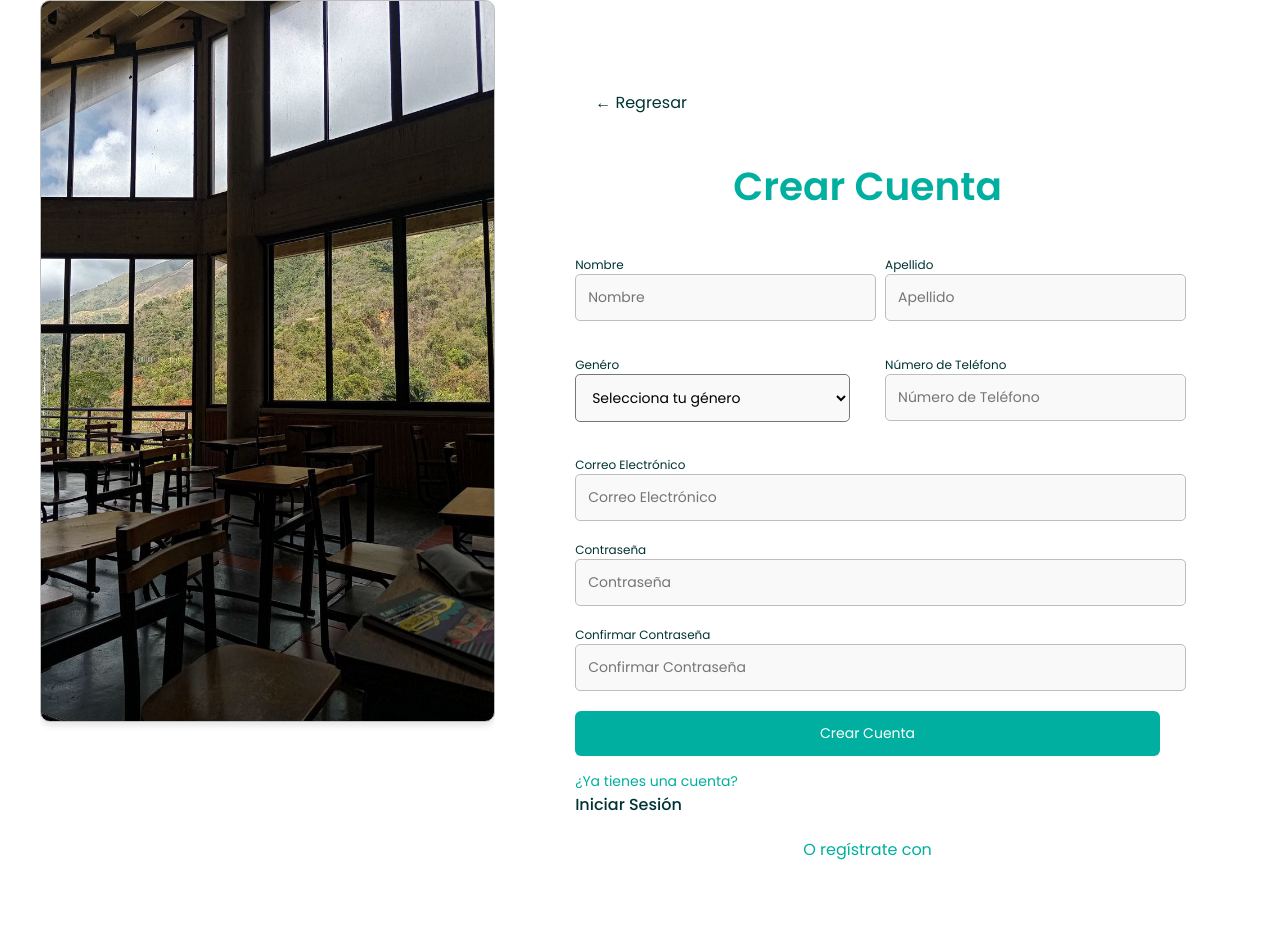
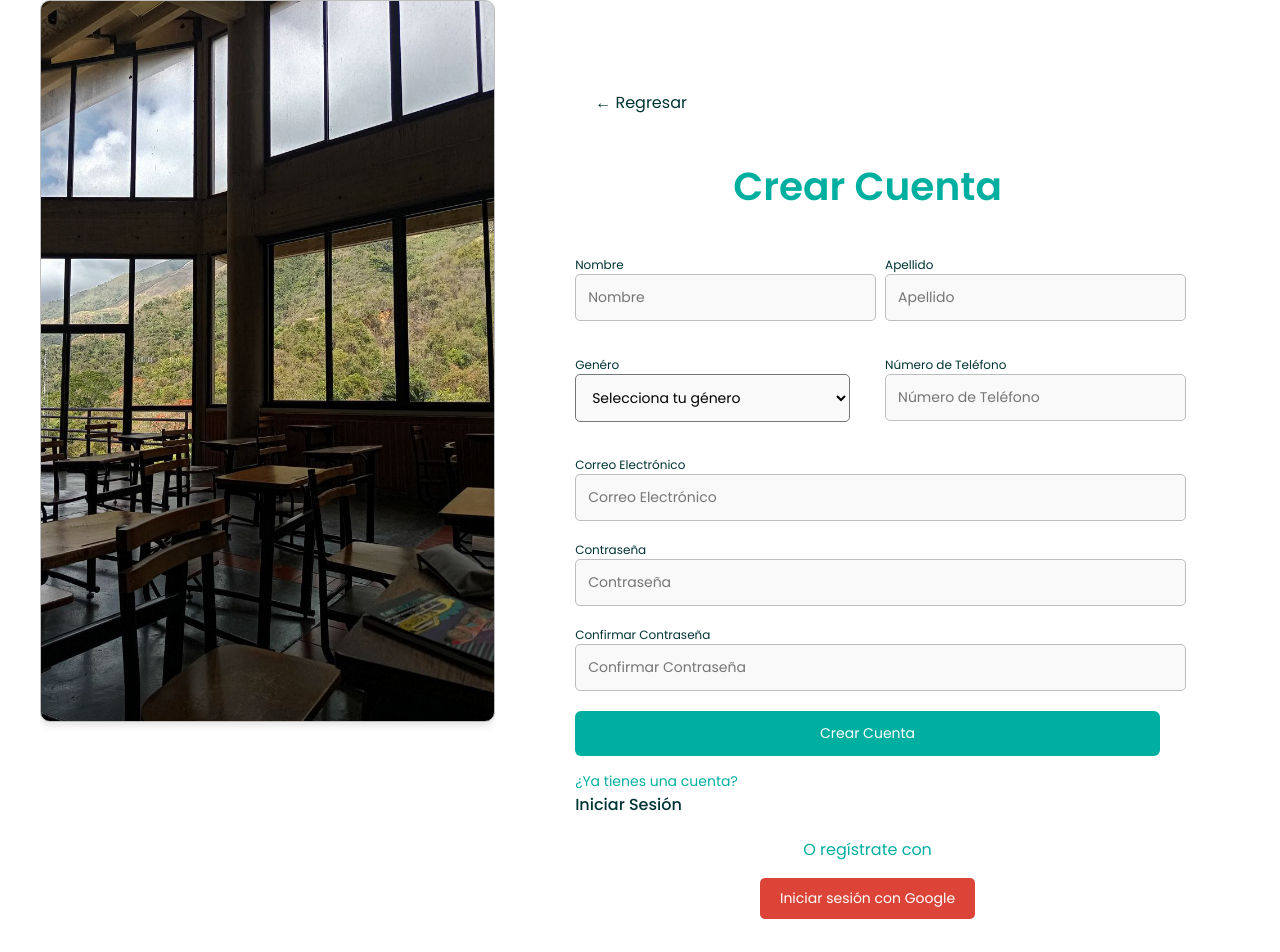
Before and after one commit to Aristides-19/unimet-avila, a React (Vite) app: page /register in a window 1280 px wide. Shown: the top 952 px of the page. Built offline with nearby package versions, Linux system fonts and the light colour scheme.

Commit message:
actualizacion registro, boton de google (tiene fallas al guardar el apellido)

```diff
--- /dev/null
+++ b/src/components/GoogleButton/GoogleButton.jsx
@@ -0,0 +1,46 @@
+// GoogleButton.jsx
+import React from 'react';
+import { GoogleAuthProvider, signInWithPopup } from 'firebase/auth';
+import { auth, db } from '../../firebase';
+import { doc, setDoc } from 'firebase/firestore';
+import styles from './GoogleButton.module.css';
+
+const GoogleButton = ({ onSuccess, onError }) => {
+  const handleGoogleLogin = async () => {
+    const provider = new GoogleAuthProvider();
+
+    try {
+      const result = await signInWithPopup(auth, provider);
+      const user = result.user;
+
+      // Verificar si el usuario es nuevo
+      if (result._tokenResponse.isNewUser) {
+        await setDoc(doc(db, 'usuarios', user.uid), {
+          nombre: user.displayName || '',
+          apellido: '', // Campo vacío si no está disponible
+          genero: '', // Campo vacío
+          telefono: user.phoneNumber, // Campo vacío
+          correo: user.email || '',
+          uid: user.uid,
+        });
+      }
+
+      // Llamar a la función de éxito pasada como prop
+      if (onSuccess) onSuccess('¡Autenticado exitosamente con Google!');
+    } catch (err) {
+      // Llamar a la función de error pasada como prop
+      if (onError) onError('Error al autenticar con Google: ' + err.message);
+    }
+  };
+
+  return (
+    <button
+      className={styles.googleButton}
+      onClick={handleGoogleLogin}
+    >
+      Iniciar sesión con Google
+    </button>
+  );
+};
+
+export default GoogleButton;
--- /dev/null
+++ b/src/components/GoogleButton/GoogleButton.module.css
@@ -0,0 +1,20 @@
+.googleButton {
+    background-color: #DB4437;
+    color: white;
+    border: none;
+    padding: 10px 20px;
+    border-radius: 5px;
+    font-size: 14px;
+    font-family: 'Poppins', sans-serif;
+    cursor: pointer;
+    transition: background-color 0.3s ease, transform 0.1s ease-in-out;
+  }
+
+  .googleButton:hover {
+    background-color: #c23321;
+    transform: scale(1.02);
+  }
+
+  .googleButton:active {
+    transform: scale(0.98);
+  }
--- a/src/pages/Register/Register.jsx
+++ b/src/pages/Register/Register.jsx
@@ -10,10 +10,15 @@ import ErrorMessage from '../../components/ErrorMessage/ErrorMessage';
 import SuccessMessage from '../../components/SuccessMessage/SuccessMessage';
 import Button from '../../components/Button/Button';
 import BackButton from '../../components/BackButton/BackButton';
+import GoogleButton from '../../components/GoogleButton/GoogleButton';
 
 import styles from './Register.module.css';
 
+
+
 const Register = () => {
+
+    const navigate = useNavigate();
 
     const [formData, setFormData] = useState({
         nombre: '',
@@ -200,6 +205,13 @@ const Register = () => {
                     <p className={styles.loginLink}>¿Ya tienes una cuenta?<a href='/login'>Iniciar Sesión</a></p>
                     <div className={styles.socialRegister}>
                         <p>O regístrate con</p>
+                        <GoogleButton
+                            onSuccess={(message) => {
+                                setSuccess(message);
+                                //navigate(-1);; // Redirige a otra pagina
+                            }}
+                            onError={(message) => setError(message)}
+                        />
                     </div>
                 </div>
             </div>
```
